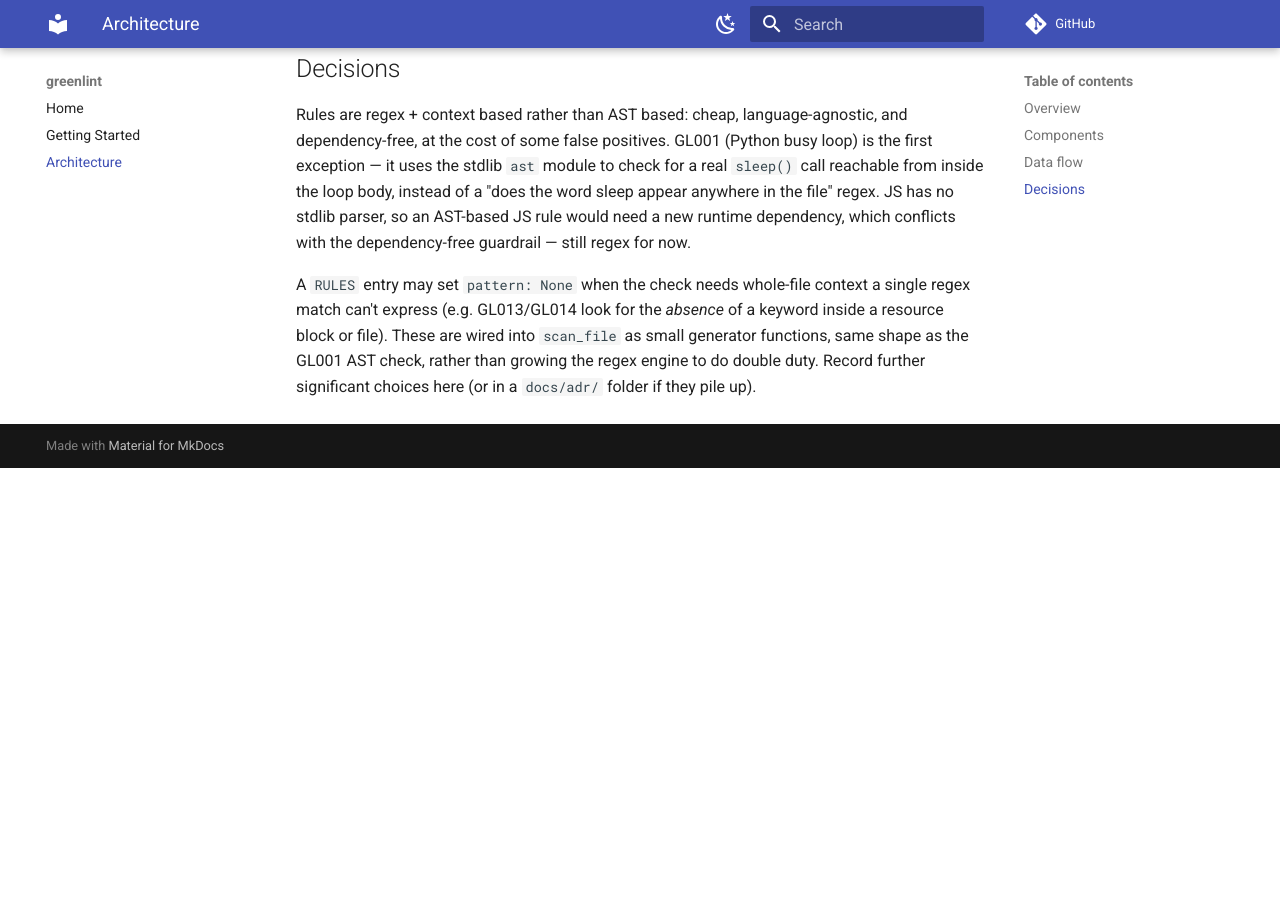
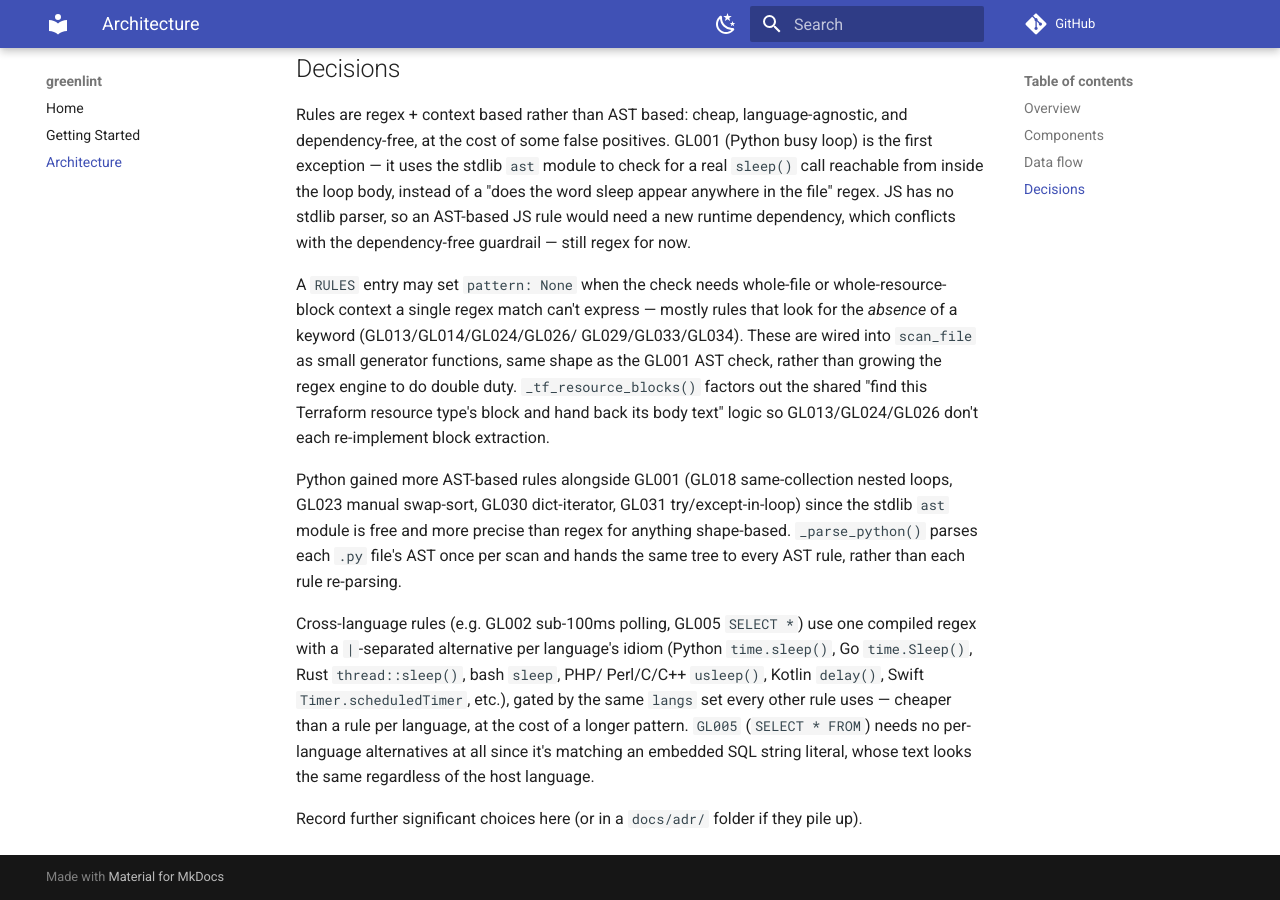
Before and after one commit to fabiocicerchia/greenlint, an MkDocs documentation site: the page built from docs/architecture.md, in a window 1280 px wide and 900 px high, scrolled down 736 px. Built offline with MkDocs 1.6.1 and Material for MkDocs 9.7.7, drawn with Linux system fonts in a browser that asks for light colours; comment, search, counter and statistics services are not loaded; before the commit the page ends 1204 px from its top, so only the background shows below that.

Commit message:
docs: add rules.md reference and expand architecture notes
Full per-rule reference (what it detects, how it's triggered, language,
severity, remediation) for the 38-rule set, since --list-rules alone no
longer gives enough context to act on a finding without reading the source.

docs/architecture.md gains three notes matching patterns introduced across
the last few commits: the whole-file/whole-block check shape now used by
7 rules, the shared _tf_resource_blocks() helper, the growing set of
Python AST rules sharing one parse via _parse_python(), and the
cross-language regex-alternation approach used by GL002/GL005.

Co-Authored-By: Claude Sonnet 5 <noreply@anthropic.com>

```diff
--- a/docs/architecture.md
+++ b/docs/architecture.md
@@ -34,9 +34,30 @@ real `sleep()` call reachable from inside the loop body, instead of a
 parser, so an AST-based JS rule would need a new runtime dependency, which
 conflicts with the dependency-free guardrail — still regex for now.
 
-A `RULES` entry may set `pattern: None` when the check needs whole-file
-context a single regex match can't express (e.g. GL013/GL014 look for the
-*absence* of a keyword inside a resource block or file). These are wired into
-`scan_file` as small generator functions, same shape as the GL001 AST check,
-rather than growing the regex engine to do double duty. Record further
-significant choices here (or in a `docs/adr/` folder if they pile up).
+A `RULES` entry may set `pattern: None` when the check needs whole-file or
+whole-resource-block context a single regex match can't express — mostly
+rules that look for the *absence* of a keyword (GL013/GL014/GL024/GL026/
+GL029/GL033/GL034). These are wired into `scan_file` as small generator
+functions, same shape as the GL001 AST check, rather than growing the regex
+engine to do double duty. `_tf_resource_blocks()` factors out the shared
+"find this Terraform resource type's block and hand back its body text"
+logic so GL013/GL024/GL026 don't each re-implement block extraction.
+
+Python gained more AST-based rules alongside GL001 (GL018 same-collection
+nested loops, GL023 manual swap-sort, GL030 dict-iterator, GL031
+try/except-in-loop) since the stdlib `ast` module is free and more precise
+than regex for anything shape-based. `_parse_python()` parses each `.py`
+file's AST once per scan and hands the same tree to every AST rule, rather
+than each rule re-parsing.
+
+Cross-language rules (e.g. GL002 sub-100ms polling, GL005 `SELECT *`) use one
+compiled regex with a `|`-separated alternative per language's idiom (Python
+`time.sleep()`, Go `time.Sleep()`, Rust `thread::sleep()`, bash `sleep`, PHP/
+Perl/C/C++ `usleep()`, Kotlin `delay()`, Swift `Timer.scheduledTimer`, etc.),
+gated by the same `langs` set every other rule uses — cheaper than a rule per
+language, at the cost of a longer pattern. `GL005` (`SELECT * FROM`) needs no
+per-language alternatives at all since it's matching an embedded SQL string
+literal, whose text looks the same regardless of the host language.
+
+Record further significant choices here (or in a `docs/adr/` folder if they
+pile up).
```
Also changed, not shown: README.md (+4 -2 lines), docs/rules.md (added, +329 -0 lines).
